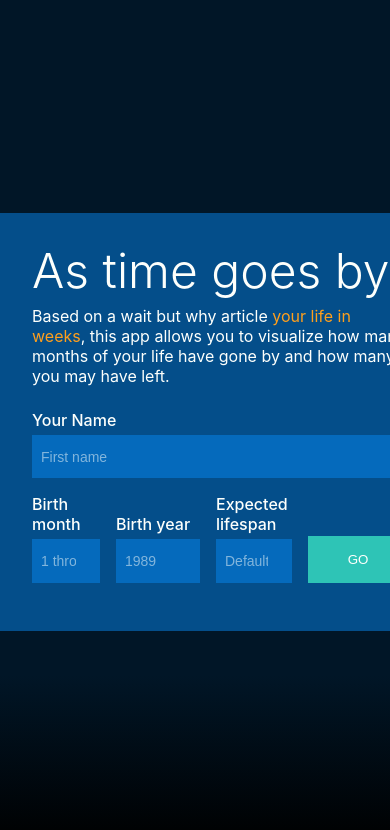
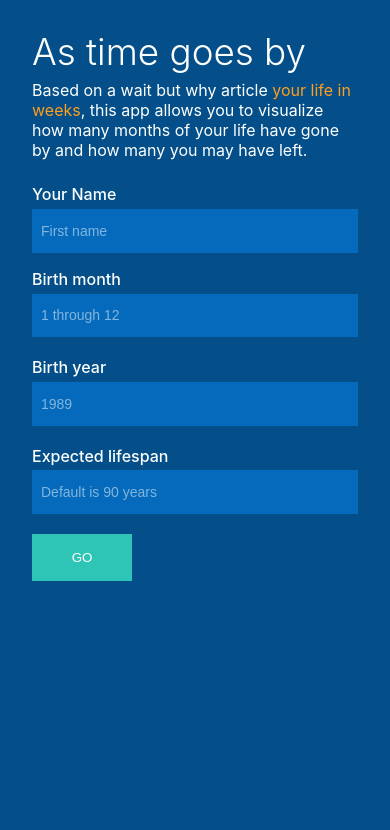
Before and after one commit to russellmorgan/AsTimeGoesBy, a website: page index.html in a window 390 px wide. Drawn offline with nearby package versions, Linux system fonts and the light colour scheme.

Commit message:
Mobile fixes (portrait only for now)

```diff
--- a/style.scss
+++ b/style.scss
@@ -108,7 +108,7 @@ button {
 .userinfo__form {
   display:flex;
   flex-direction: column;
-  max-width: 600px;
+  //max-width: 600px;
   margin: auto;
   background: lighten($blue, 20%);
   color: $white;
@@ -301,8 +301,48 @@ button {
   }
 }
 
+// Mobile
+@media only screen
+and (max-width : 768px) {
+  h1 {
+    font-size: 2.3rem;
+  }
+  h2 {
+    font-size: 1.3rem;
+  }
+  .userinfo {
+    justify-content: flex-start;
+  }
+  .userinfo__form {
+    padding: 2rem;
+    height: 100vh;
+    animation: none;
+    opacity: 1;
+    form {
+      width: 100%;
+    }
+  }
+  .userinfo__dates {
+    align-items: flex-start;
+    flex-direction: column;
+    div {
+      width: 100%;
+      margin-bottom: $basepadding*4;
+    }
+  }
 
-// // Tablet
+  .showinfo__explanation {
+    width: 100%;
+  }
+
+  .showinfo__grid #timeleft {
+    grid-gap: 8px;
+    grid-template-columns: repeat(auto-fit, minmax(6px, 1fr));
+    grid-template-rows: repeat(auto-fit, 6px);
+  }
+}
+
+// TODO: Tablet optimizations
 // @media only screen
 // and (min-width : 769px)
 // and (max-width : 1024px) {
@@ -314,39 +354,3 @@ button {
 //     width: 14px;
 //   }
 // }
-
-// // Mobile
-// @media only screen
-// and (max-width : 768px) {
-//   h1 {
-//     font-size: 2.3rem;
-//   }
-//   h2 {
-//     font-size: 1.3rem;
-//   }
-//   .userinfo {
-//     justify-content: flex-start;
-//     box-shadow: none;
-//   }
-//   .userinfo__form {
-//     padding: 1rem 1rem 2rem 1rem;
-//     height: 100vh;
-//     form {
-//       width: 100%;
-//     }
-//   }
-//   .showinfo {
-//     grid-template-rows: auto 1fr;
-//     grid-template-columns: 1fr;
-//   }
-//   aside {
-//     padding: 1rem 1rem 1.5rem 1rem;
-//   }
-//   #timeleft {
-//     margin: 1rem;
-//   }
-//   #timeleft .month {
-//     height: 14px;
-//     width: 14px;
-//   }
-// }
```
Also changed, not shown: style.css, 1 other file.
